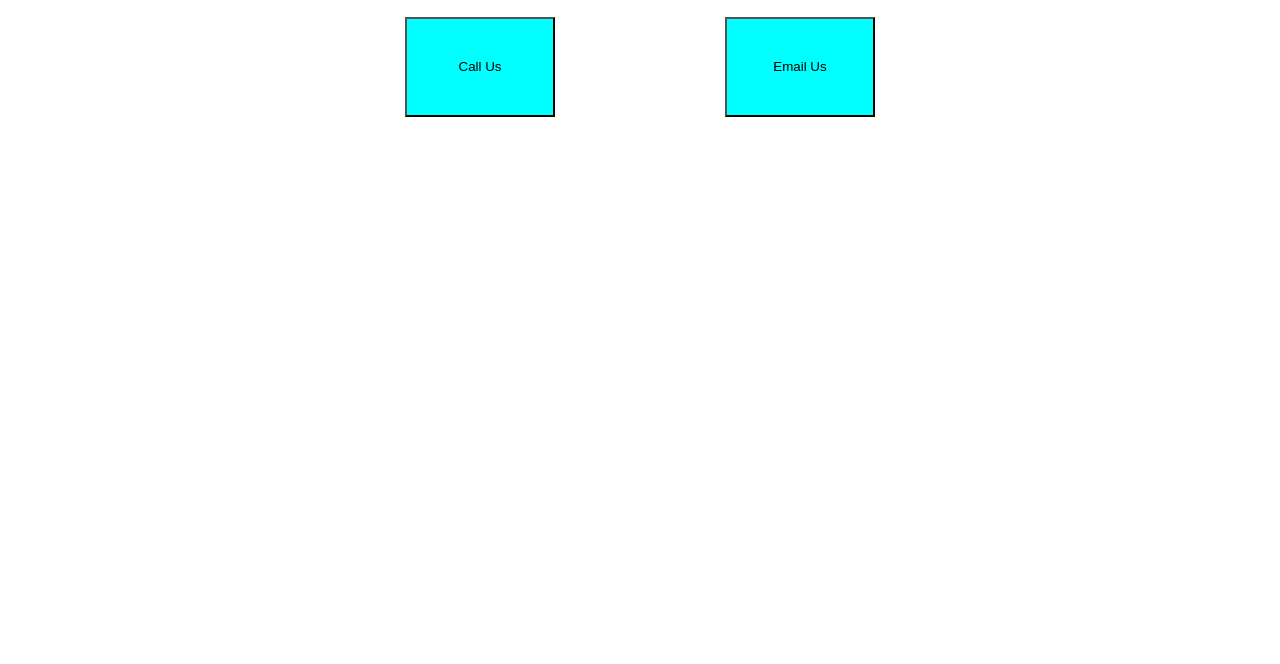
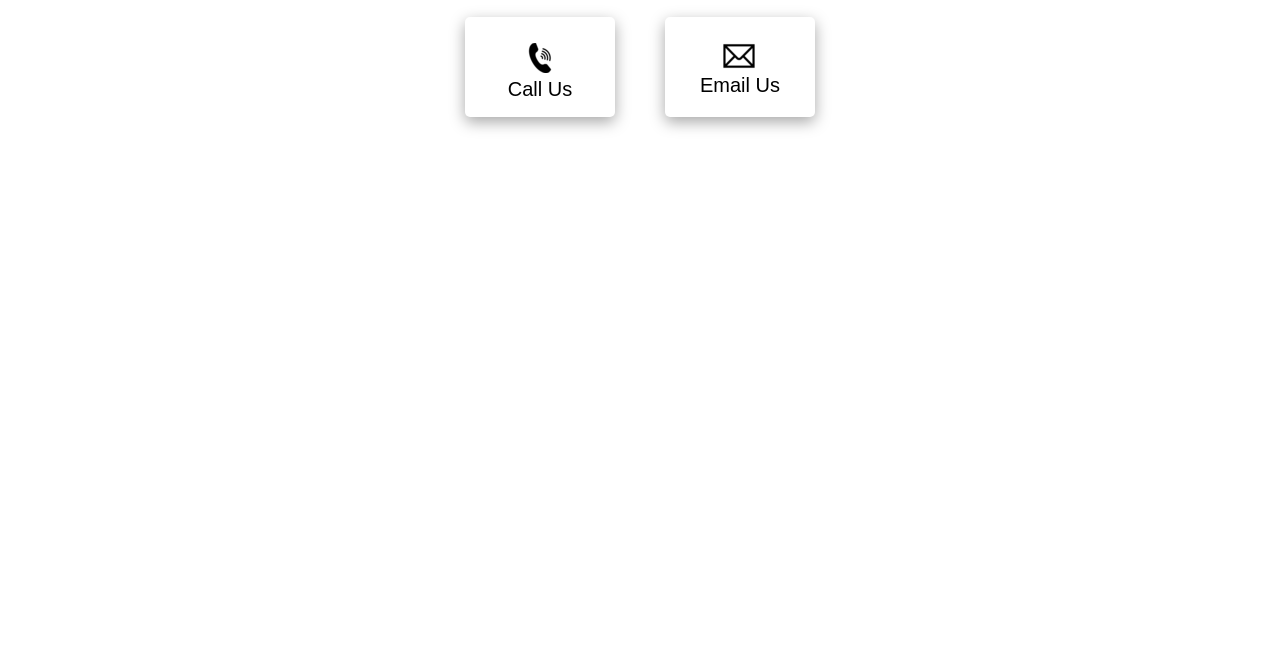
Before and after one commit to javan-pohl/fix-ncell-phone-repair, a Gatsby site: page /contact in a window 1280 px wide. Shown: the part 136-800 px from the top of the page. Built offline with nearby package versions, Linux system fonts and the light colour scheme; Gatsby itself is replaced by a stand-in of ours.

Commit message:
redesigned contact us buttons

```diff
--- a/src/components/ContactPageButtons/CallButton.js
+++ b/src/components/ContactPageButtons/CallButton.js
@@ -1,9 +1,10 @@
 import * as React from 'react'
 import { contactButton} from './ContactPage.module.css'
+import phoneIcon from '../../images/call.png'
 
 const CallButton = () => {
 	return (
-		<button className={contactButton}><a href="tel:3034216499">Call Us</a></button>
+		<button className={contactButton}><a href="tel:3034216499"><img src={phoneIcon} alt="email icon"/><br/>Call Us</a></button>
 	)
 }
 
--- a/src/components/ContactPageButtons/ContactPage.module.css
+++ b/src/components/ContactPageButtons/ContactPage.module.css
@@ -1,13 +1,22 @@
 
 .contactButton {
-  background-color: aqua;
+	font-size: 20px;
+  background-color: white;
   color: black;
   width: 150px;
   height: 100px;
-	margin: 10px auto;
+	border-radius: 5px;
+	border: none;
+	box-shadow: rgba(0, 0, 0, 0.35) 0px 5px 15px;
+	margin: 10px 25px;
 }
 
+.contactButton:active {
+	box-shadow: none;
+}
 .contactButton a {
+	display: inline-block;
+	padding: 25px;
 	text-decoration: none;
 	color: black;
 }
--- a/src/components/ContactPageButtons/EmailButton.js
+++ b/src/components/ContactPageButtons/EmailButton.js
@@ -1,9 +1,10 @@
 import * as React from 'react'
 import { contactButton} from './ContactPage.module.css'
+import emailIcon from '../../images/email.png'
 
 const EmailButton = () => {
 	return (
-		<button className={contactButton}><a href="mailto:fixncellllc@gmail.com">Email Us</a></button>
+		<button className={contactButton}><a href="mailto:fixncellllc@gmail.com"><img src={emailIcon} alt="email icon"/><br/>Email Us</a></button>
 	)
 }
 
```
Also changed, not shown: src/components/Layout/Layout.js (+3 -4 lines), src/images/call.png (added), src/images/email.png (added).
